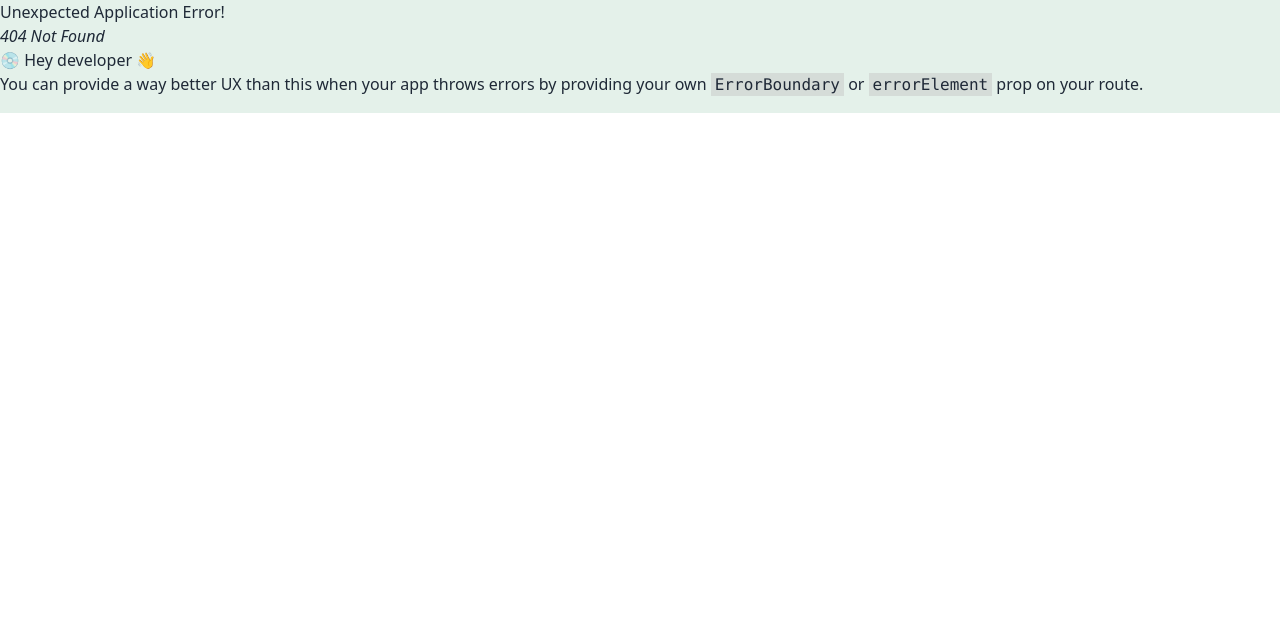
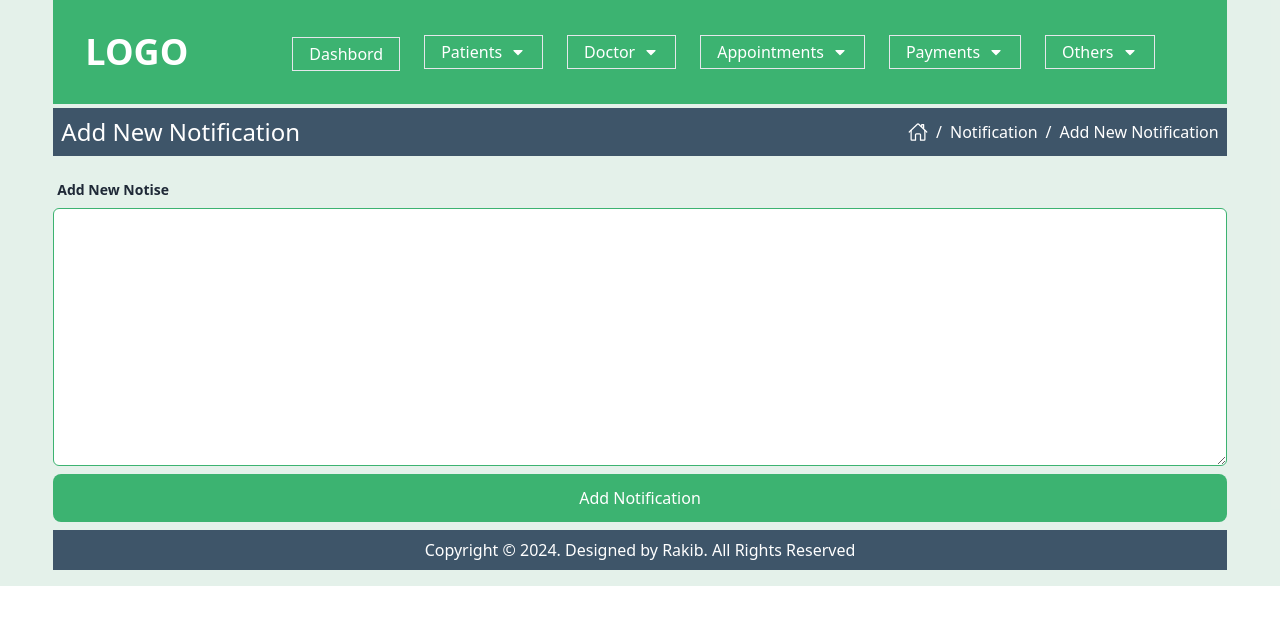
Before and after one commit to 0rakib0/Hospital-Management-Client, a React (Vite) app: page /add-notification in a window 1280 px wide. Before the commit this address had no page. Shown: the top 624 px of the page. Built offline with nearby package versions, Linux system fonts and the light colour scheme.

Commit message:
add notification page design

```diff
--- /dev/null
+++ b/src/Pages/AddNotification/AddNotification.jsx
@@ -0,0 +1,29 @@
+import PageTitle from "../../Shared/PageTitle/PageTitle"
+
+const AddNotification = () => {
+
+
+    const handleSubmit = e =>{
+        e.preventDefault()
+        const Notification = e.target.notification.value
+        console.log(Notification)
+    }
+
+
+    return (
+        <div>
+            <PageTitle title='Add New Notification' mainPage='Notification' page='Add New Notification'></PageTitle>
+            <form onSubmit={handleSubmit} className="mt-4">
+                    <label className="form-control w-full">
+                        <div className="label">
+                            <span className="label-text font-bold">Add New Notise</span>
+                        </div>
+                        <textarea name="notification" id="" cols="30" rows="10" className="focus:border-secondaryColor border border-primaryColor focus:outline-0 p-2 rounded-md"></textarea>
+                    </label>
+                <input type="submit" value='Add Notification' className="input bg-primaryColor w-full mt-2 text-white hover:bg-secondaryColor duration-300" />
+            </form>
+        </div>
+    )
+}
+
+export default AddNotification
--- a/src/Routs/Routs.jsx
+++ b/src/Routs/Routs.jsx
@@ -19,6 +19,7 @@ import PaymentList from "../Pages/PaymentList/PaymentList";
 import AddAppoinment from "../Pages/AddAppoinment/AddAppoinment";
 import AppoinmentList from "../Pages/AppoinmentList/AppoinmentList";
 import AppoinmentDetails from "../Pages/AppoinmentDetails/AppoinmentDetails";
+import AddNotification from "../Pages/AddNotification/AddNotification";
 
 const router = createBrowserRouter([
     {
@@ -88,6 +89,10 @@ const router = createBrowserRouter([
         {
           path:'/appoinment-details/:id',
           element: <AppoinmentDetails></AppoinmentDetails>
+        },
+        {
+          path:'/add-notification/',
+          element: <AddNotification></AddNotification>
         }
       ]
     },
--- a/src/Shared/NavBar/Navbar.jsx
+++ b/src/Shared/NavBar/Navbar.jsx
@@ -33,7 +33,7 @@ const NavBar = () => {
 
     const otheseChildren =
         <>
-            <li className="hover:"><Link>Add Notice</Link></li>
+            <li className="hover:"><Link to='/add-notification/'>Add Notice</Link></li>
             <li className="hover:text-white"><Link>Send Message</Link></li>
         </>
 
```
